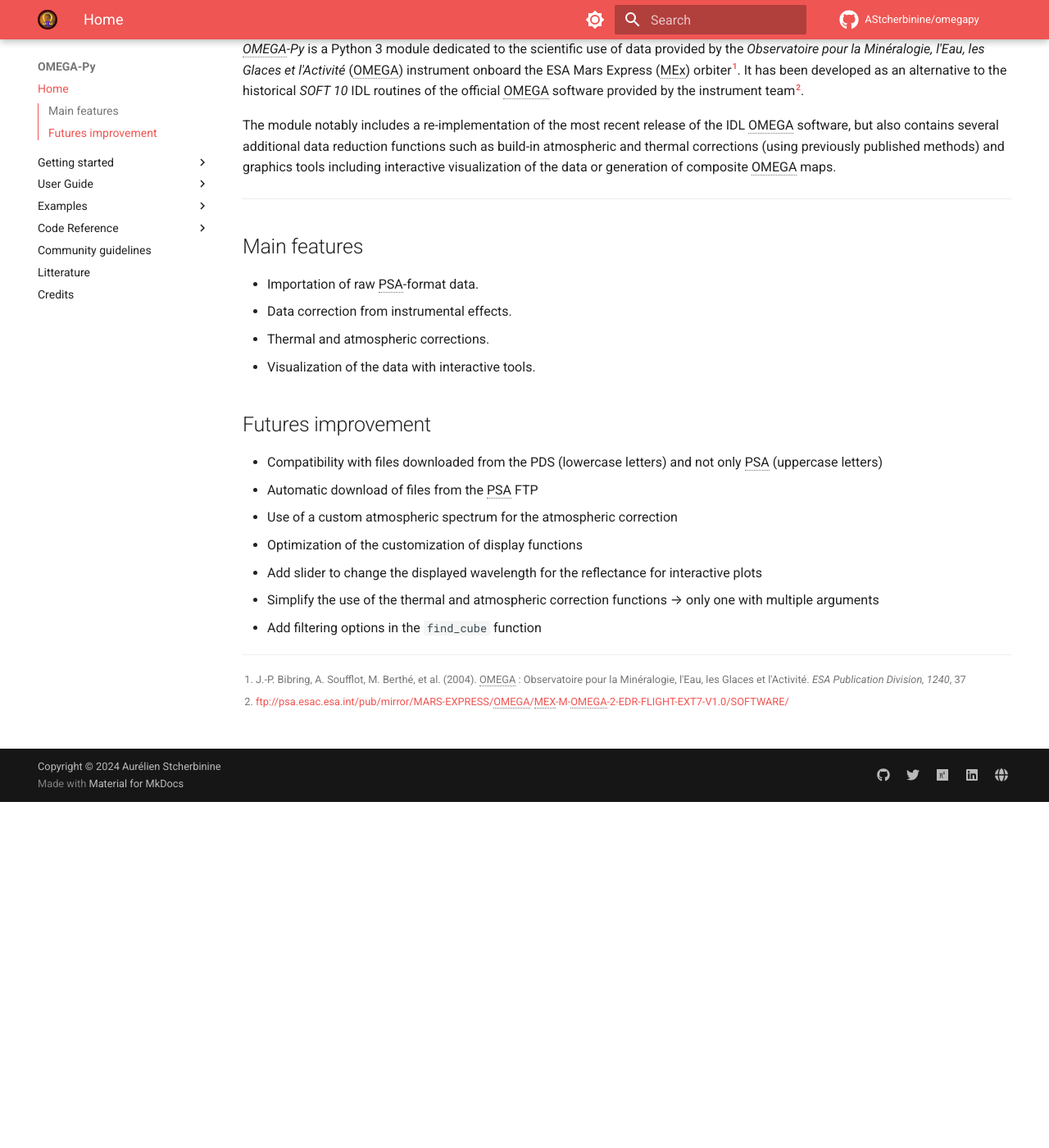
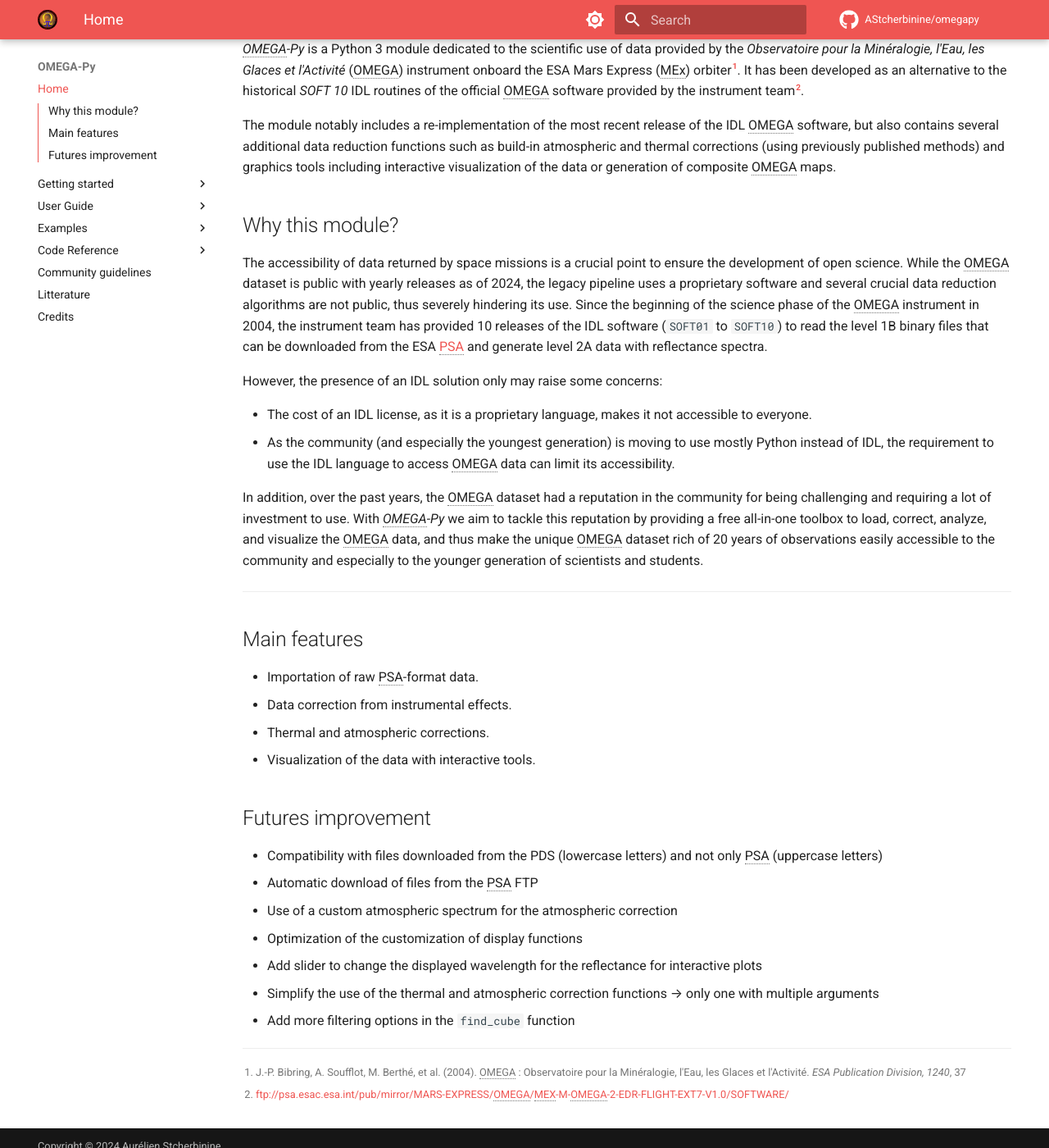
Before and after one commit to AStcherbinine/omegapy, an MkDocs documentation site: the page built from docs/index.md, in a window 1280 px wide and 1400 px high, scrolled down 422 px. Shown: the whole window at 82% size. Built offline with MkDocs 1.6.1 and Material for MkDocs 9.7.7, drawn with Linux system fonts in a browser that asks for light colours; comment, search, counter and statistics services are not loaded.

Commit message:
add statement of need in the documentation homepage

```diff
--- a/docs/index.md
+++ b/docs/index.md
@@ -33,6 +33,32 @@ OMEGA : Observatoire pour la Minéralogie, l'Eau, les Glaces et l'Activité.
 
 [^2]: [ftp://psa.esac.esa.int/pub/mirror/MARS-EXPRESS/OMEGA/MEX-M-OMEGA-2-EDR-FLIGHT-EXT7-V1.0/SOFTWARE/](ftp://psa.esac.esa.int/pub/mirror/MARS-EXPRESS/OMEGA/MEX-M-OMEGA-2-EDR-FLIGHT-EXT7-V1.0/SOFTWARE/)
 
+## Why this module?
+The accessibility of data returned by space missions is a crucial point to ensure the
+development of open science.
+While the OMEGA dataset is public with yearly releases as of 2024, the legacy pipeline uses
+a proprietary software and several crucial data reduction algorithms are not public,
+thus severely hindering its use.
+Since the beginning of the science phase of the OMEGA instrument in 2004, the instrument
+team has provided 10 releases of the IDL software (`SOFT01` to `SOFT10`) to read the
+level 1B binary files that can be downloaded from the ESA [PSA](https://archives.esac.esa.int/psa/#!Table%20View/OMEGA=instrument)
+and generate level 2A data with reflectance spectra.
+
+However, the presence of an IDL solution only may raise some concerns:
+
+ * The cost of an IDL license, as it is a proprietary language, makes it not accessible to everyone.
+ * As the community (and especially the youngest generation) is moving to use mostly Python
+   instead of IDL, the requirement to use the IDL language to access OMEGA data can limit its
+   accessibility.
+
+In addition, over the past years, the OMEGA dataset had a reputation in the community
+for being challenging and requiring a lot of investment to use.
+With *OMEGA-Py* we aim to tackle this reputation by providing a free all-in-one toolbox
+to load, correct, analyze, and visualize the OMEGA data, and thus make the unique OMEGA dataset
+rich of 20 years of observations easily accessible to the community and especially to
+the younger generation of scientists and students.
+
+
 -------------
 ## Main features
  - Importation of raw PSA-format data.
@@ -47,4 +73,4 @@ OMEGA : Observatoire pour la Minéralogie, l'Eau, les Glaces et l'Activité.
  - Optimization of the customization of display functions
  - Add slider to change the displayed wavelength for the reflectance for interactive plots
  - Simplify the use of the thermal and atmospheric correction functions --> only one with multiple arguments
- - Add filtering options in the `find_cube` function
+ - Add more filtering options in the `find_cube` function
```
